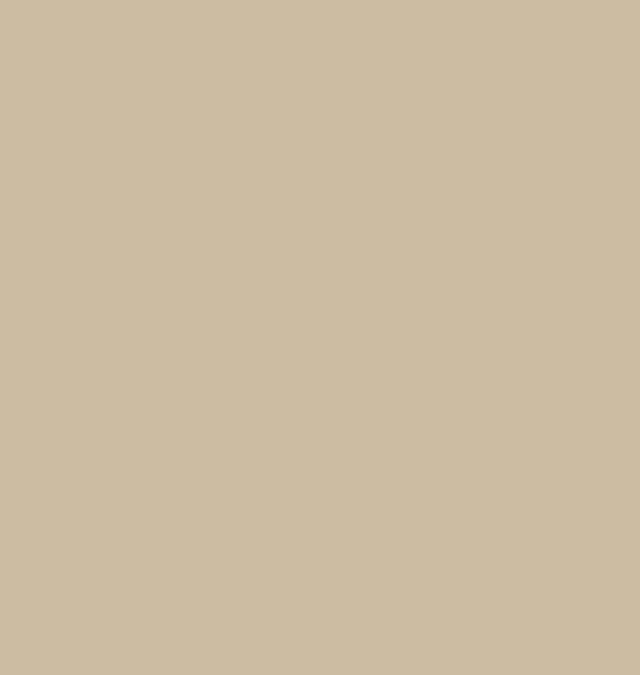
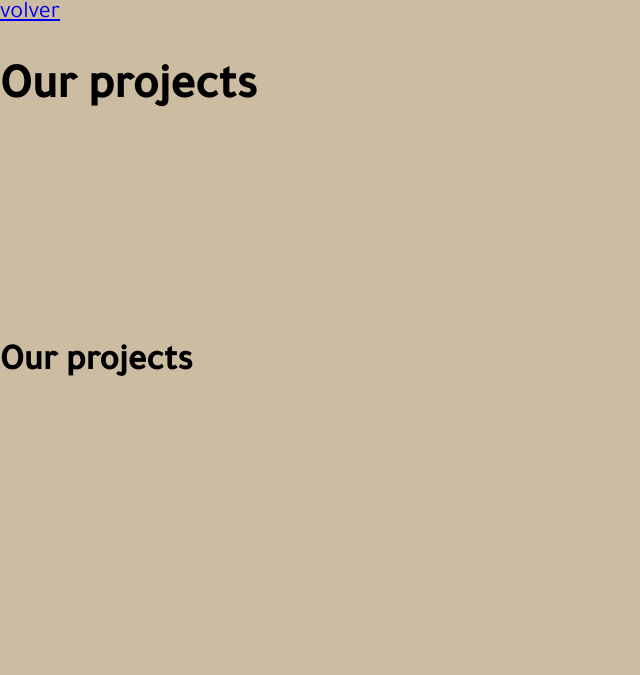
Before and after one commit to rutthy52rg/portfolio-ruth, a plain HTML site: page our-projects.html in a window 1280 px wide. Shown: the whole page, without its empty margins (0-640 px from the left). Drawn offline with Linux system fonts and the light colour scheme; a web font is replaced by a local one.

Commit message:
creación de estructura semántica y de css de our-projects.html

```diff
--- a/our-projects.html
+++ b/our-projects.html
@@ -4,10 +4,73 @@
     <meta charset="UTF-8" />
     <meta http-equiv="X-UA-Compatible" content="IE=edge" />
     <meta name="viewport" content="width=device-width, initial-scale=1.0" />
+    <link rel="preconnect" href="https://fonts.googleapis.com" />
+    <link rel="preconnect" href="https://fonts.gstatic.com" crossorigin />
+    <link
+      href="https://fonts.googleapis.com/css2?family=Finlandica:wght@400;500;600&family=Playfair+Display:wght@400;500;600;800&family=Tajawal:wght@200;300;400;500&display=swap"
+      rel="stylesheet"
+    />
     <title>Document</title>
     <link rel="stylesheet" href="css/our-projects.css" />
   </head>
-  <body>
-
-  </body>
+  <header>
+    <a href="/index.html">volver</a>
+    <h1>Our projects</h1>
+  </header>
+  <main class="main">
+    <section class="main__video">
+      <video></video>
+    </section>
+    <section class="main__projects-grid">
+      <h2 clas="main__projects-grid_title">Our projects</h2>
+      <div>
+        <article class="main__projects-grid_item">
+          <figcaption>
+            <img src="" alt="" title="" />
+          </figcaption>
+        </article>
+        <article class="main__projects-grid_item">
+          <figcaption>
+            <img src="" alt="" title="" />
+          </figcaption>
+        </article>
+        <article class="main__projects-grid_item">
+          <figcaption>
+            <img src="" alt="" title="" />
+          </figcaption>
+        </article>
+        <article class="main__projects-grid_item">
+          <figcaption>
+            <img src="" alt="" title="" />
+          </figcaption>
+        </article>
+        <article class="main__projects-grid_item">
+          <figcaption>
+            <img src="" alt="" title="" />
+          </figcaption>
+        </article>
+      </div>
+    </section>
+  </main>
+  <footer class="footer">
+    <nav class="footer__nav">
+      <ul class="footer__nav_list">
+        <li class="footer__nav_list_item">
+          <figcaption>
+            <img src="" alt="" title="" />
+          </figcaption>
+        </li>
+        <li class="footer__nav_list_item">
+          <figcaption>
+            <img src="" alt="" title="" />
+          </figcaption>
+        </li>
+        <li class="footer__nav_list_item">
+          <figcaption>
+            <img src="" alt="" title="" />
+          </figcaption>
+        </li>
+      </ul>
+    </nav>
+  </footer>
 </html>
```
